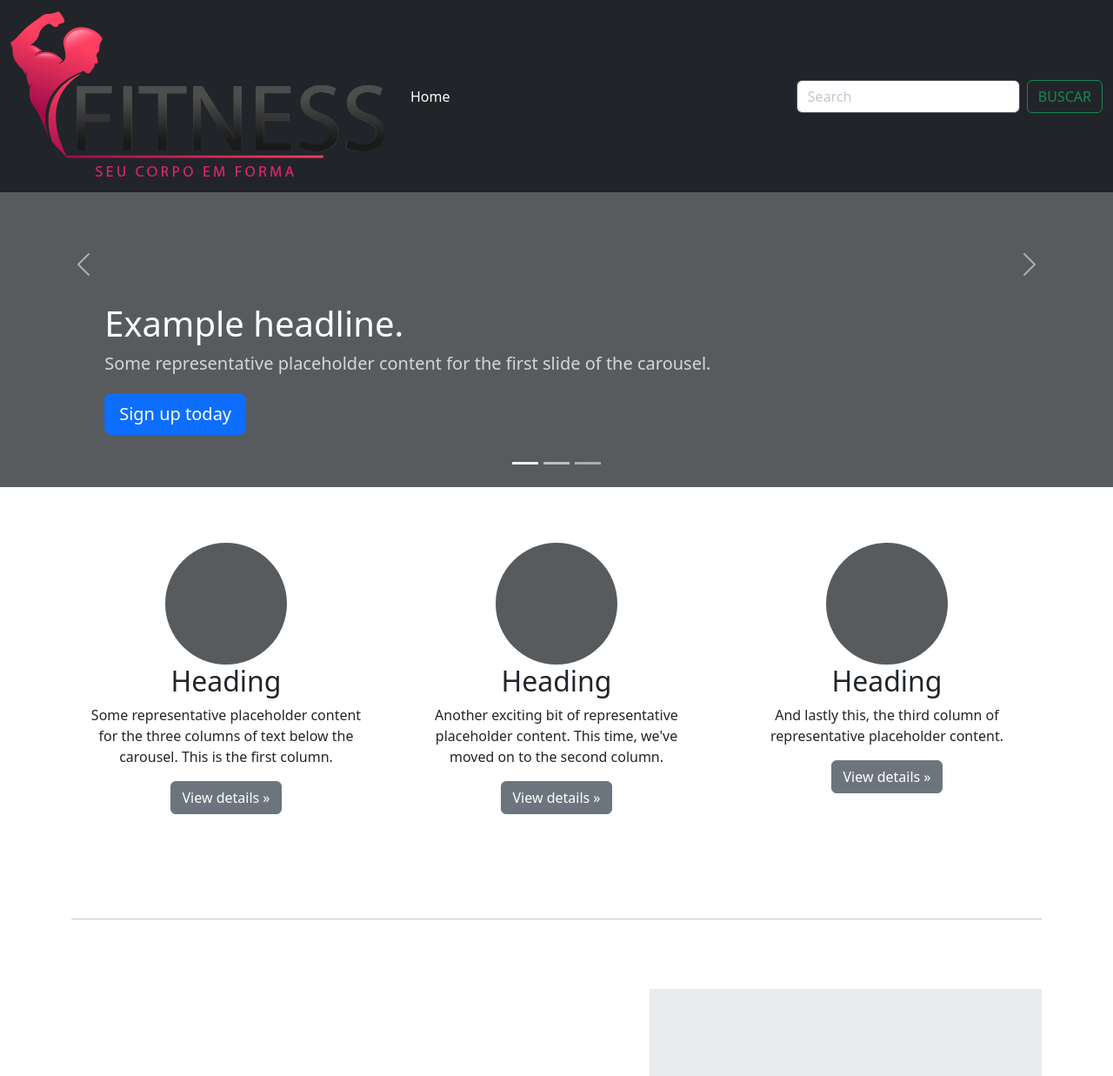
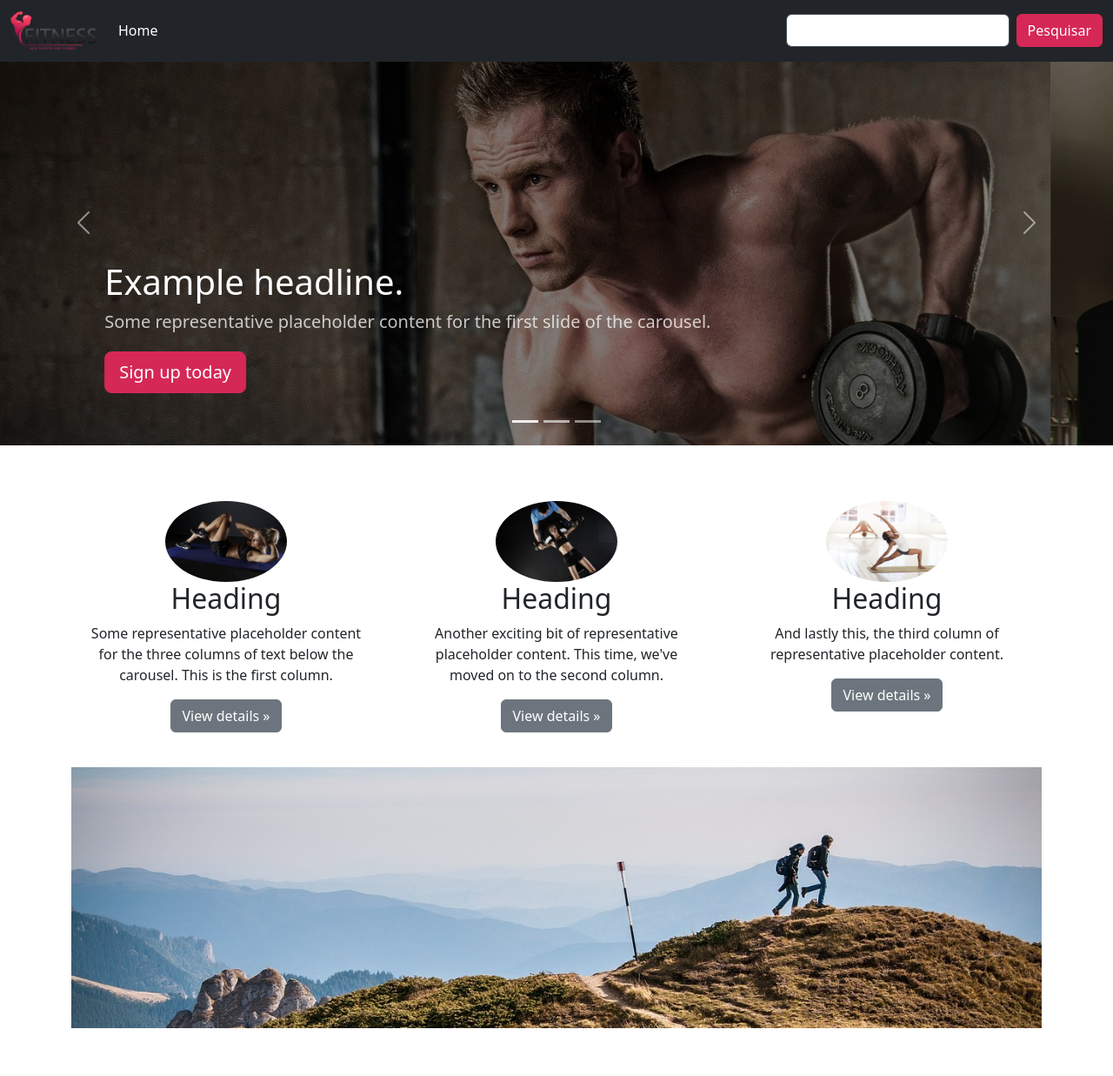
Before and after one commit to adrianojrvidal/XPE-BootcampDesenvolvedorFrontEnd-DESM1, a website: page index.html in a window 1280 px wide. Shown: the top 1237 px of the page at 87% size. Drawn offline with nearby package versions, Linux system fonts and the light colour scheme.

Commit message:
Finalização

```diff
--- a/index.html
+++ b/index.html
@@ -4,7 +4,6 @@
       <meta charset="UTF-8">
       <meta name="viewport" content="width=device-width, initial-scale=1.0">
       <title>Site com Bootstrap</title>
-      <link rel="stylesheet" href="./node_modules/bootstrap/dist/css/bootstrap.min.css">
       <link rel="stylesheet" href="./css/carousel.css">
       <link rel="stylesheet" href="./css/pricing.css">
       <link rel="stylesheet" href="./css/custom.min.css">
@@ -14,7 +13,7 @@
       <nav class="navbar navbar-expand-md navbar-dark fixed-top bg-dark">
         <div class="container-fluid">
           <a class="navbar-brand" href="#">
-            <img src="./images/logo.png" alt="Logo">
+            <img src="./images/logo.png" alt="Logo" class="navbar-logo">
           </a>
         <button class="navbar-toggler" type="button" data-bs-toggle="collapse" data-bs-target="#navbarCollapse" aria-controls="navbarCollapse" aria-expanded="false" aria-label="Toggle navigation">
           <span class="navbar-toggler-icon"></span>
@@ -26,8 +25,8 @@
             </li>
           </ul>
           <form class="d-flex" role="search">
-            <input class="form-control me-2" type="search" placeholder="Search" aria-label="Search">
-            <button class="btn btn-outline-success" type="submit">BUSCAR</button>
+            <input class="form-control me-2" type="search" aria-label="Search">
+            <button class="btn btn-primary" type="submit">Pesquisar</button>
           </form>
         </div>
         </div>
@@ -42,7 +41,7 @@
         </div>
         <div class="carousel-inner">
           <div class="carousel-item active">
-            <svg class="bd-placeholder-img" width="100%" height="100%" xmlns="http://www.w3.org/2000/svg" aria-hidden="true" preserveAspectRatio="xMidYMid slice" focusable="false"><rect width="100%" height="100%" fill="var(--bs-secondary-color)"/></svg>
+            <img src="./images/homem-fazendo-flexao.jpg" alt="Homem fazendo flexão" class="carousel-img">
             <div class="container">
               <div class="carousel-caption text-start">
                 <h1>Example headline.</h1>
@@ -52,7 +51,7 @@
             </div>
           </div>
           <div class="carousel-item">
-            <svg class="bd-placeholder-img" width="100%" height="100%" xmlns="http://www.w3.org/2000/svg" aria-hidden="true" preserveAspectRatio="xMidYMid slice" focusable="false"><rect width="100%" height="100%" fill="var(--bs-secondary-color)"/></svg>
+            <img src="./images/academia.jpg" alt="Academia" class="carousel-img">
             <div class="container">
               <div class="carousel-caption">
                 <h1>Another example headline.</h1>
@@ -62,7 +61,7 @@
             </div>
           </div>
           <div class="carousel-item">
-            <svg class="bd-placeholder-img" width="100%" height="100%" xmlns="http://www.w3.org/2000/svg" aria-hidden="true" preserveAspectRatio="xMidYMid slice" focusable="false"><rect width="100%" height="100%" fill="var(--bs-secondary-color)"/></svg>
+            <img src="./images/mulher-fazendo-ioga.jpg" alt="Mulher fazendo Ioga" class="carousel-img">
             <div class="container">
             <div class="carousel-caption text-end">
               <h1>One more for good measure.</h1>
@@ -88,24 +87,26 @@
         <!-- Three columns of text below the carousel -->
         <div class="row">
           <div class="col-lg-4">
-            <svg class="bd-placeholder-img rounded-circle" width="140" height="140" xmlns="http://www.w3.org/2000/svg" role="img" aria-label="Placeholder" preserveAspectRatio="xMidYMid slice" focusable="false"><title>Placeholder</title><rect width="100%" height="100%" fill="var(--bs-secondary-color)"/></svg>
+            <img class="marketing-img rounded-circle" src="./images/treinamento-funcional.jpg"/>
             <h2 class="fw-normal">Heading</h2>
             <p>Some representative placeholder content for the three columns of text below the carousel. This is the first column.</p>
             <p><a class="btn btn-secondary" href="#">View details &raquo;</a></p>
           </div><!-- /.col-lg-4 -->
           <div class="col-lg-4">
-            <svg class="bd-placeholder-img rounded-circle" width="140" height="140" xmlns="http://www.w3.org/2000/svg" role="img" aria-label="Placeholder" preserveAspectRatio="xMidYMid slice" focusable="false"><title>Placeholder</title><rect width="100%" height="100%" fill="var(--bs-secondary-color)"/></svg>
+            <img class="marketing-img rounded-circle" src="./images/treinador.jpg"/>
             <h2 class="fw-normal">Heading</h2>
             <p>Another exciting bit of representative placeholder content. This time, we've moved on to the second column.</p>
             <p><a class="btn btn-secondary" href="#">View details &raquo;</a></p>
           </div><!-- /.col-lg-4 -->
           <div class="col-lg-4">
-            <svg class="bd-placeholder-img rounded-circle" width="140" height="140" xmlns="http://www.w3.org/2000/svg" role="img" aria-label="Placeholder" preserveAspectRatio="xMidYMid slice" focusable="false"><title>Placeholder</title><rect width="100%" height="100%" fill="var(--bs-secondary-color)"/></svg>
+            <img class="marketing-img rounded-circle" src="./images/posicao-ioga.jpg"/>
             <h2 class="fw-normal">Heading</h2>
             <p>And lastly this, the third column of representative placeholder content.</p>
             <p><a class="btn btn-secondary" href="#">View details &raquo;</a></p>
           </div><!-- /.col-lg-4 -->
         </div><!-- /.row -->
+        <!-- PARALLAX 1 -->
+        <div class="parallax" id="parallax-1"></div>
         <!-- START THE FEATURETTES -->
         <hr class="featurette-divider">
         <div class="row featurette">
@@ -139,13 +140,14 @@
         </div>
         <hr class="featurette-divider">
         <!-- /END THE FEATURETTES -->
+        <!-- PARALLAX 2 -->
+        <div class="parallax" id="parallax-2"></div>
       </div><!-- /.container -->
       <!-- START PRICING -->
       <div class="container py-3">
         <header>
           <div class="pricing-header p-3 pb-md-4 mx-auto text-center">
             <h1 class="display-4 fw-normal text-body-emphasis">Pricing</h1>
-            <p class="fs-5 text-body-secondary">Quickly build an effective pricing table for your potential customers with this Bootstrap example. It’s built with default Bootstrap components and utilities with little customization.</p>
           </div>
         </header>
         <section>
@@ -206,9 +208,11 @@
       </div>
     </main>
     <!-- FOOTER -->
-    <footer class="container">
+    <footer class="bg-dark text-white p-5">
+      <div class="container">
         <p class="float-end"><a href="#">Back to top</a></p>
         <p>&copy; 2017–2024 Company, Inc. &middot; <a href="#">Privacy</a> &middot; <a href="#">Terms</a></p>
+      </div>
     </footer>
 
     <script src="./node_modules/bootstrap/dist/js/bootstrap.bundle.min.js"></script>
--- a/scss/custom.scss
+++ b/scss/custom.scss
@@ -1,14 +1,52 @@
-// Custom.scss
+$primary: #d52856;
 
 // Bootstrap
-@import "../node_modules/bootstrap/scss/bootstrap";
-
-// Edição de estilos padrões
-
-$primary: #d52856 !default;
-
-$theme-colors: (
-    "primary": $primary
-);
+@import "../node_modules/bootstrap/scss/bootstrap.scss";
 
 // CSS Adicional
+body {
+    margin: 0;
+    padding: 0;
+}
+
+.navbar-logo {
+    max-width: 100px;
+    height: auto;
+};
+
+.carousel-item {
+    background-color: black;
+}
+
+.carousel-img {
+    opacity: 0.5;
+}
+
+.marketing-img {
+    width: 140px;
+    width: 140px;
+    transition: width 0.5, height 0.5s;
+}
+
+.marketing-img:hover {
+    width: 200px;
+    width: 200px;
+}
+
+.parallax {
+    width: 100%;
+    height: 300px;
+    margin-bottom: 1.5em;
+}
+
+#parallax-1 {
+    background: url("../images/trilha.jpg") no-repeat center;
+    background-attachment: fixed;
+    background-size: cover;
+}
+
+#parallax-2 {
+    background: url("../images/treino-praia.jpg") no-repeat center;
+    background-attachment: fixed;
+    background-size: cover;
+}
```
Also changed, not shown: css/custom.min.css, 1 other file.
